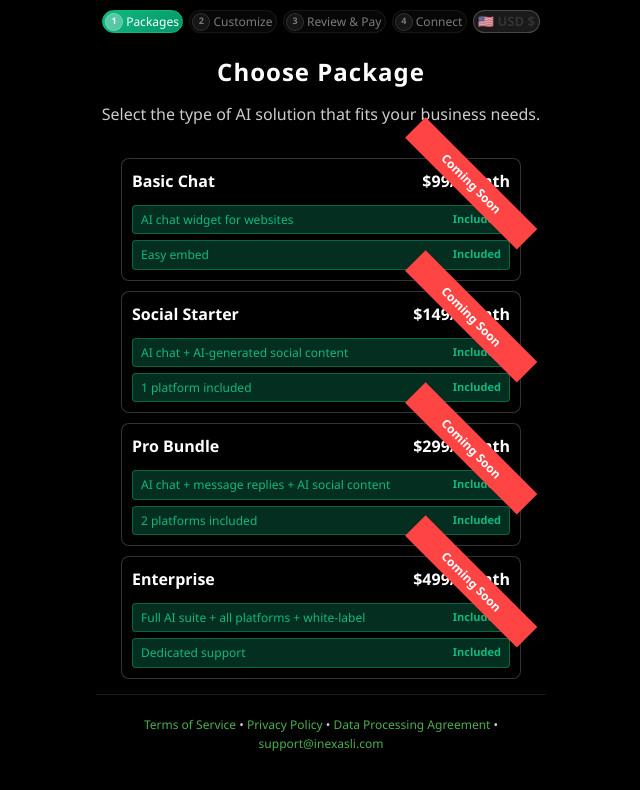
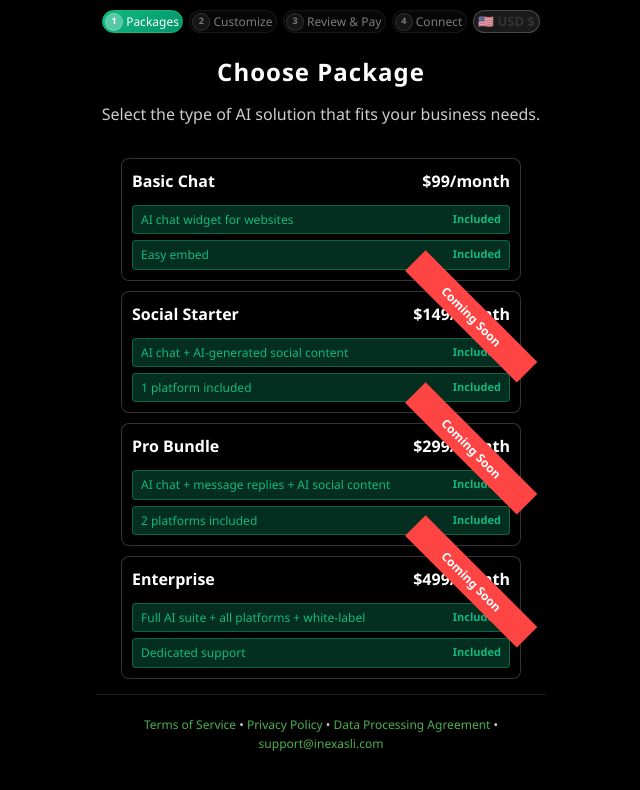
Before and after one commit to adminx123/saas, a website: page public/salesfunnel/packages.html in a window 1280 px wide. Shown: the whole page, without its empty margins (319-959 px from the left). Drawn offline with Linux system fonts and the light colour scheme; a script that the page names is missing.

Commit message:
fix: Remove 'Coming Soon' banner from Basic Chat package card

```diff
--- a/public/salesfunnel/packages.html
+++ b/public/salesfunnel/packages.html
@@ -189,7 +189,6 @@
       <h3>Basic Chat</h3>
       <div class="price" id="basic-price">$99/month</div>
     </div>
-    <div class="coming-soon-banner">Coming Soon</div>
     <ul>
       <li class="core-feature included">
         <span class="feature-name">AI chat widget for websites</span>
```
